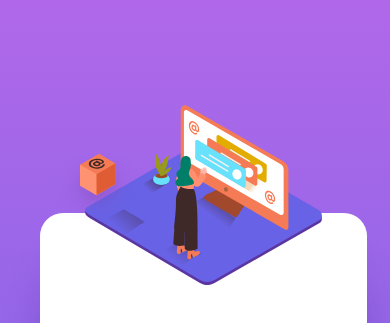
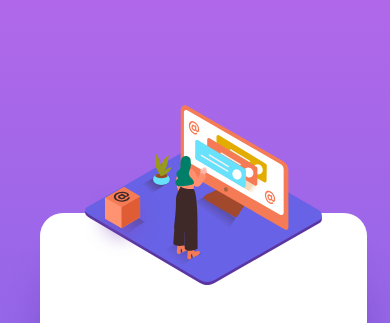
Before and after one commit to zky63/AccordianCard, a plain HTML site: page index.html in a window 390 px wide. Shown: the top 323 px of the page. Drawn offline with Linux system fonts and the light colour scheme.

Commit message:
Cube location error fix attempt

```diff
--- a/styles.css
+++ b/styles.css
@@ -3,6 +3,7 @@ body {
     width: 100vw;
     background: linear-gradient(180deg, #B068E9 0%, #6463E7 100%);
     background-size: 100%;
+    overflow-y: hidden;
 }
 
 .mainContainer {
@@ -37,8 +38,8 @@ body {
 
 .cubeImage {
     position: fixed;
-    margin-top: 175px;
-    margin-left: -120px;
+    margin-top: 210px;
+    margin-left: -96px;
     z-index: 3;
 }
 
@@ -149,8 +150,8 @@ hr {
     .cubeImage {
         position: fixed;
         width: 75px;
-        margin-top: -60px;
-        margin-left: 20px;
+        margin-top: -27px;
+        margin-left: 45px;
 
         z-index: 3;
     }
@@ -182,6 +183,6 @@ hr {
     }
 
     .icon {
-        width: 20px;
+        width: 30px;
     }
 }
```
